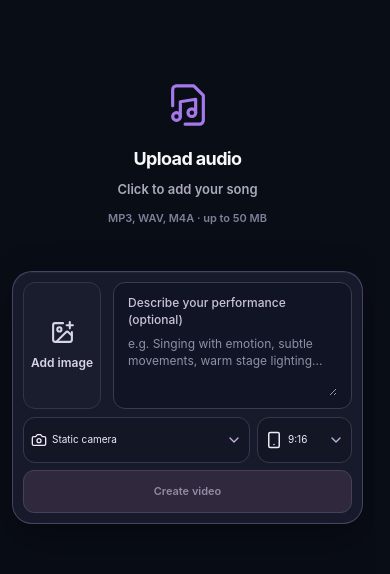
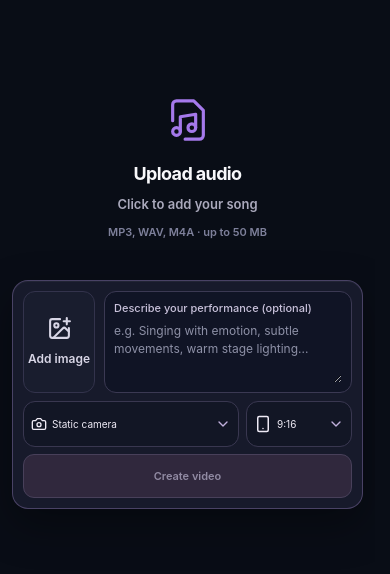
Before and after one commit to bernhardtmuellergermany-maker/singmotion-ai, a Next.js app: page /studio in a window 390 px wide. Shown: the part 123-697 px from the top of the page. Built offline with nearby package versions, Linux system fonts and the light colour scheme; no server answers.

Commit message:
fix: responsive Studio layout for scaled Windows laptops and small viewports

```diff
--- a/app/(site)/carousel.css
+++ b/app/(site)/carousel.css
@@ -583,3 +583,37 @@ html::-webkit-scrollbar-thumb:hover{background:#7753aa}
 /* Explicit browser workspace disconnect, separate from admin sign-out. */
 .sm-carousel-demo-disconnect{border:0;background:none;color:#aea8c4;font-size:11px;padding:7px;cursor:pointer;text-decoration:underline;text-underline-offset:3px}
 .sm-carousel-demo-disconnect:hover,.sm-carousel-demo-disconnect:focus-visible{color:#d9c5ff}
+
+/* Studio adapts to actual CSS viewport dimensions (including Windows display scaling).
+   Allow height-driven flow and make the creation controls wrap before squeezing. */
+.product-theme.singmotion-flow{min-width:0;min-height:100svh}
+.product-theme.singmotion-flow .flow-main{box-sizing:border-box;width:100%;max-width:none;min-height:calc(100svh - 70px);height:auto;overflow:visible;padding:clamp(20px,4vh,44px) clamp(12px,3vw,32px) 48px}
+.product-theme.singmotion-flow .flow-workspace{width:min(100%,1020px);max-width:100%;gap:clamp(26px,4vh,42px)}
+.product-theme.singmotion-flow .flow-workspace-media{width:min(100%,960px)}
+.product-theme.singmotion-flow .flow-workspace>.flow-composer{width:min(100%,700px);box-sizing:border-box;min-width:0}
+.product-theme.singmotion-flow .flow-composer-top,.product-theme.singmotion-flow .flow-composer-bottom{min-width:0}
+.product-theme.singmotion-flow .flow-prompt-wrap{min-width:0}
+.product-theme.singmotion-flow .wave-editor,.product-theme.singmotion-flow .wave-viewport,.product-theme.singmotion-flow .flow-audio{min-width:0;max-width:100%}
+@media(max-width:850px){
+ .product-theme.singmotion-flow .flow-composer-bottom{flex-wrap:wrap}
+ .product-theme.singmotion-flow .flow-settings-group{flex:1 1 100%;min-height:44px}
+ .product-theme.singmotion-flow .flow-create{flex:1 1 100%;min-height:44px}
+}
+@media(max-width:560px){
+ .product-theme.singmotion-flow .flow-main{padding:22px 12px 35px;min-height:calc(100svh - 65px)}
+ .product-theme.singmotion-flow .flow-workspace{gap:26px}
+ .product-theme.singmotion-flow .flow-workspace>.flow-composer{padding:10px;border-radius:16px}
+ .product-theme.singmotion-flow .flow-composer-top{gap:9px}
+ .product-theme.singmotion-flow .flow-photo-add,.product-theme.singmotion-flow .flow-photo{width:72px;flex:0 0 72px;min-height:92px}
+ .product-theme.singmotion-flow .flow-prompt-wrap{padding:9px}
+ .product-theme.singmotion-flow .flow-composer-label{font-size:11px}
+ .product-theme.singmotion-flow .flow-settings-group details.flow-camera-menu>summary{min-width:0}
+ .product-theme.singmotion-flow .flow-settings-group .flow-format-menu{flex:0 0 106px}
+ .product-theme.singmotion-flow .flow-settings-group .flow-camera-menu:not(.flow-format-menu){flex:1 1 0}
+ .product-theme.singmotion-flow .flow-create{min-width:0}
+ .product-theme.singmotion-flow .flow-track{min-width:0}
+}
+@media(max-height:740px){
+ .product-theme.singmotion-flow .flow-main{justify-content:flex-start}
+ .product-theme.singmotion-flow .flow-workspace{justify-content:flex-start}
+}
```
